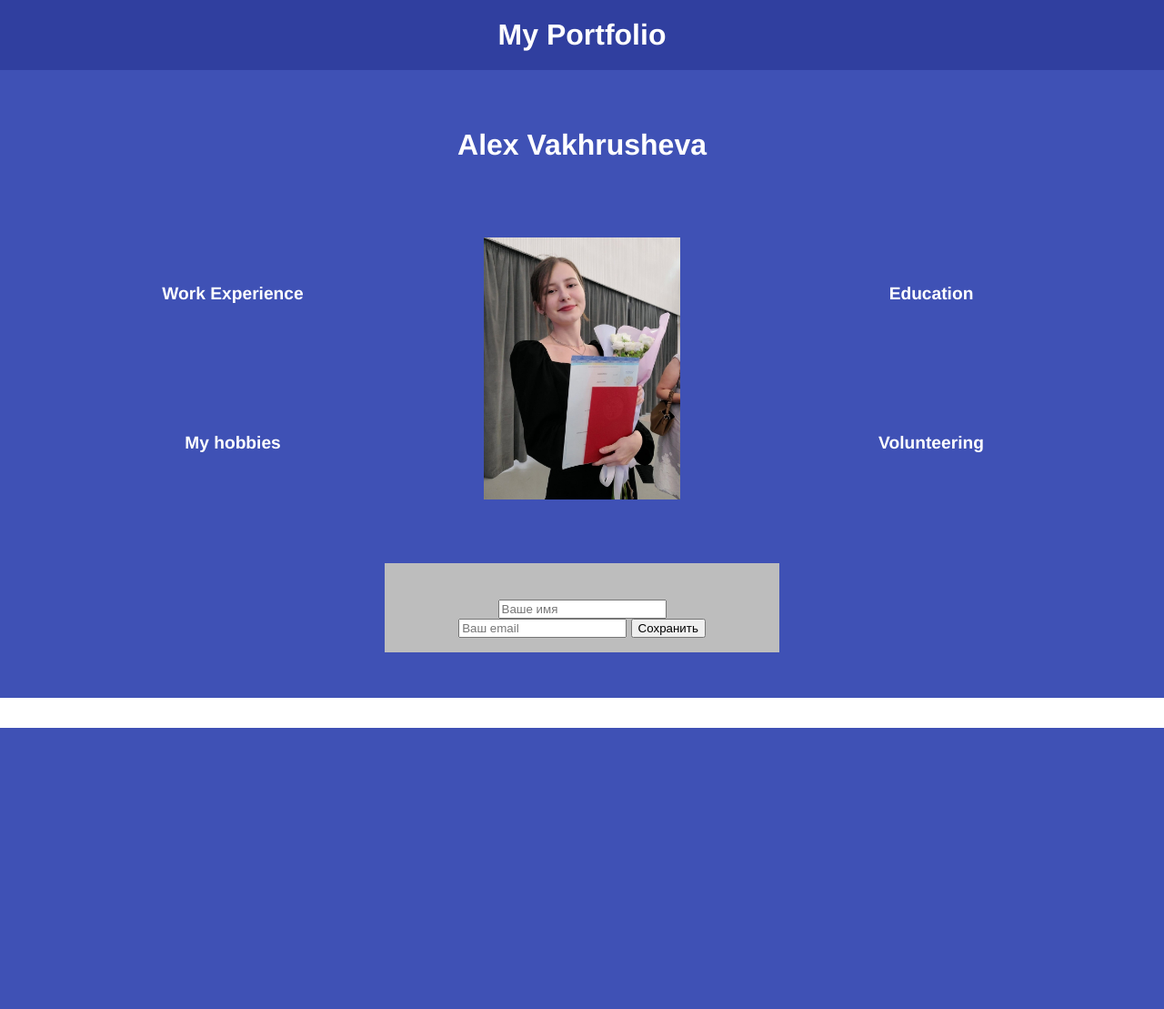
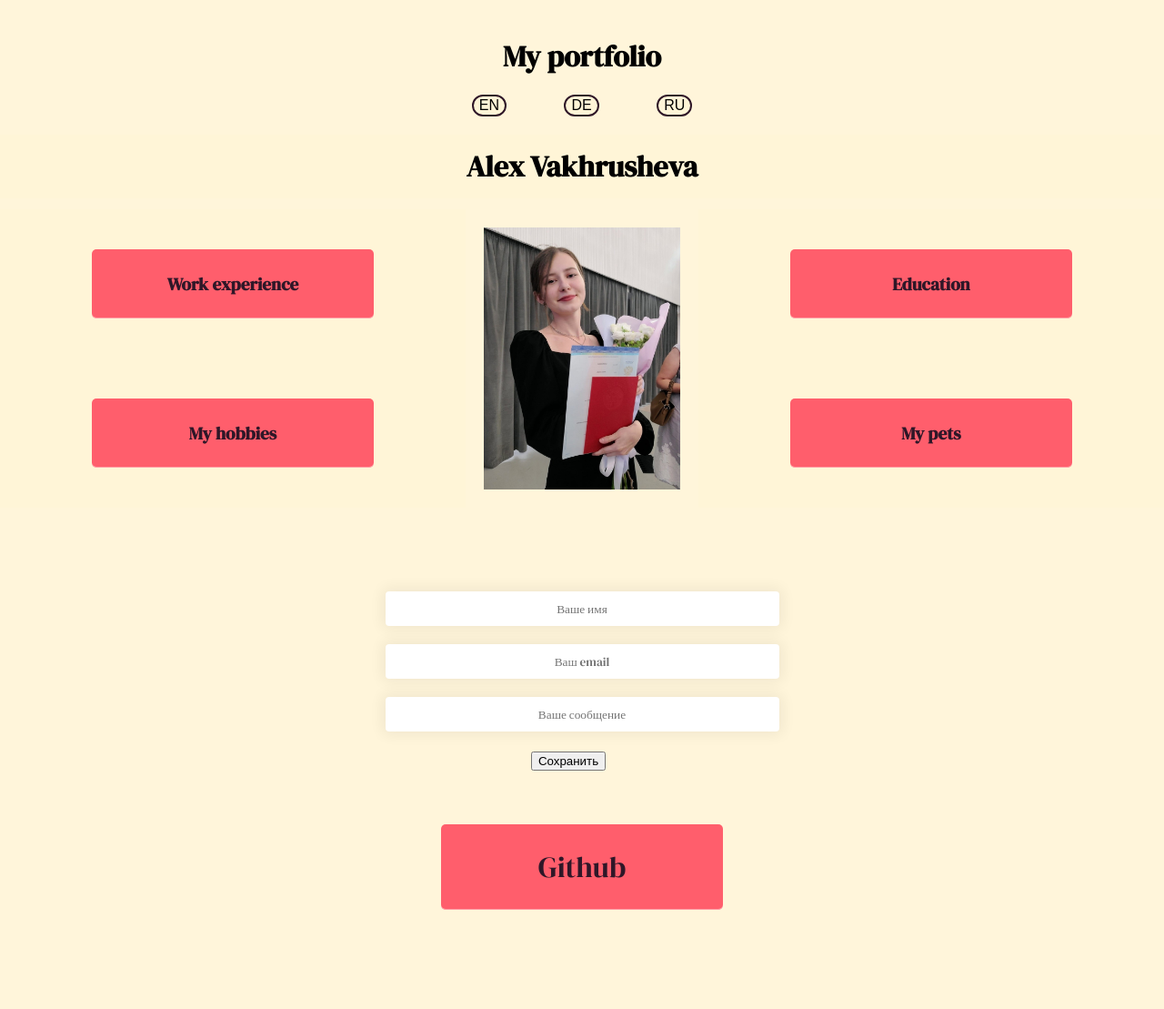
Before and after one commit to ewewraw/flask-for-beginners-course, a Flask app: page /portfolio in a window 1280 px wide. Shown: the whole page at 91% size. Before the commit the page ends 800 px from the top, so only its background shows below. Run offline with Flask 3, Linux system fonts and the light colour scheme; parts of the project's set-up code (start-up, migrations or seed data) failed here and were passed over.

Commit message:
changed style

```diff
--- /dev/null
+++ b/language/de_DE.json
@@ -0,0 +1,8 @@
+{
+  "My_portfolio": "Mein Portfolio",
+  "Alex_Vakhrusheva": "Alex Vakhrusheva",
+  "Education": "Ausbildung",
+  "Hobbies": "Meine Hobbys",
+  "Work_experience": "Arbeitserfahrung",
+  "My_pets": "Haustiere"
+}
--- a/language/en_EN.json
+++ b/language/en_EN.json
@@ -1,3 +1,8 @@
 {
-  "my_portfolio": "My Portfolio"
+  "My_portfolio": "My portfolio",
+  "Alex_Vakhrusheva": "Alex Vakhrusheva",
+  "Education": "Education",
+  "Hobbies": "My hobbies",
+  "Work_experience": "Work experience",
+  "My_pets": "My pets"
 }
--- a/language/ru_RU.json
+++ b/language/ru_RU.json
@@ -1,3 +1,8 @@
 {
-  "my_portfolio": "Мое Портфолио"
+  "My_portfolio": "Мое портфолио",
+  "Alex_Vakhrusheva": "Александра Вахрушева",
+  "Education": "Образование",
+  "Hobbies": "Хобби",
+  "Work_experience": "Опыт работы",
+  "My_pets": "Питомцы"
 }
--- a/main2.py
+++ b/main2.py
@@ -1,11 +1,49 @@
-from flask import Flask, render_template, request
+from flask import Flask, render_template, redirect, url_for, request  # include the flask library
+import locale
+import json
+import glob
+import os
+from os import listdir
+from os.path import isfile, join
+from flask_mail import Mail, Message
+import os
 
 app = Flask(__name__)
 
-@app.route('/portfolio', methods=['POST', 'GET'])
+@app.route('/portfolio')
 def main_page():
-    return render_template('portfolio.html')
+    return render_template('portfolio.html', translations=language.get('en_EN'))
 
+@app.route('/dummy_function', methods = ['POST'])
+def dummy_function():
+    lang = request.form['lang']
+    print('Oh myyyy')
+    print(lang)
+    print("button clicked")
+    if lang == 'en':
+        return render_template('portfolio.html', translations=language.get('en_EN'))
+    elif lang == 'de':
+        return render_template('portfolio.html', translations=language.get('de_DE'))
+    else:
+        return render_template('portfolio.html', translations=language.get('ru_RU'))
+
+@app.route("/send-test-email", methods=['POST'])
+def index():
+    name = request.form['name']
+    email = request.form['email']
+    message = request.form['message']
+    msg = Message('You got email from ' + name + ' ', sender=request.form['email'], recipients = ['kima88445@gmail.com'])
+    msg.body = request.form['message']
+    mail.send(msg)
+    # msgn = Message(name + ' ' + 'Thanks for your email!', sender='kima88445@gmail.com', recipients = [request.form['email']])
+    # mail.send(msgn)
+    return "Thanks for your email!"
+
+def get_stats(input):
+    return locale.format_string('%d', input)
+
+def get_currencies(input):
+    return locale.currency(input, international=True)
 
 @app.route('/random')
 def random_page():
@@ -15,5 +53,33 @@ def random_page():
 def education():
     return render_template('education.html')
 
+@app.route("/mypets")
+def mypets():
+    return render_template('mypets.html')
+
+app.config['MAIL_SERVER'] = 'smtp.gmail.com'
+app.config['MAIL_PORT'] = 465
+# TODO: replace with your email
+app.config['MAIL_USERNAME'] = os.getenv("FROM_EMAIL")
+# TODO:
+# The following line should contain a password set in app passwords ion your google account.
+# The password itself should be stored in .env file. DO NOT PUSH YOUR .env FILE TO GIT!!!
+# Look at the example in .dummy-env. This is how your .env should look like
+app.config['MAIL_PASSWORD'] = os.getenv("EMAIL_PASSWORD")
+app.config['MAIL_USE_TLS'] = False
+app.config['MAIL_USE_SSL'] = True
+
+mail = Mail(app)
+
+
 if __name__ == '__main__':
-   app.run(host="0.0.0.0", port=5000, debug=True) # application will start listening for web request on port 5000
+    app_language = 'ru_RU'
+    locale.setlocale(locale.LC_ALL, app_language)
+    language = {}
+    language_list = [f for f in listdir(os.path.join(".", 'language')) if isfile(join(os.path.join(".", 'language'), f))]
+    for lang in language_list:
+        lang_code = lang.split('.')[0]
+        with open(os.path.join(".", 'language', lang), 'r', encoding='utf8') as file:
+            language[lang_code] = json.loads(file.read())
+
+app.run(host="0.0.0.0", port=5000, debug=True)
--- a/static/portfolio.css
+++ b/static/portfolio.css
@@ -1,43 +1,85 @@
+
 body {
-    font-family: helvetica;
-    margin: 0;
+    font-family: 'DM Serif Display', serif;    margin: 0;
     padding: 0;
+    background-color: #fff5da;
 }
 
 header {
-    background-color: #303F9F;
-    color: #303F9F;
+    background-color: #fff5da;
     text-align: center;
     padding: 20px;
 }
 
 h1 {
     margin: 0;
-    color: #FFFFFF;
+    color: #2f1728
+    padding: 10px;
+    margin: 20px;
 }
+
 
 main {
     display: flex;
     justify-content: center;
     align-items: center;
-    background-color: #3F51B5;
 }
 
-footer {
-    background-color: #3F51B5;
-    color: #3F51B5;
+form {
+    display: inline;
+    padding: 30px;
+    margin-top: 50 px;
     text-align: center;
-    padding: 50px;
+    font-family: 'DM Serif Display', serif;
+}
+input[type=text], select, textarea {
+    display: flex;
+    flex-direction: column;
+    margin: 20px auto;
+    padding: 10px;
+    width: 35%;
+    border: 4px #ff5e6c;
+    border-radius: 4px;
+    box-shadow:0 0 15px 4px rgba(0,0,0,0.06);
+    resize: vertical;
+    text-align: center;
+    font-family: 'DM Serif Display', serif;
 }
 
 .grid-container {
     display: grid;
     grid-template-columns: 4fr 1fr 1fr 4fr;
-    grid-template-rows: 1fr 1fr 1fr;
+    grid-template-rows: 0.5fr 1fr 1fr;
     grid-template-areas:
     "name name name name"
     "working-experience picture picture education"
     "hobbies picture picture volunteering";
+}
+
+footer {
+    background-color: #fff5da;
+    text-align: center;
+    padding: 50px;
+}
+
+ul {
+    display: inline-grid;
+    grid-auto-flow: row;
+    grid-gap: 24px;
+    justify-items: center;
+    margin: auto;
+}
+
+@media (min-width: 500px) {
+    ul {
+        grid-auto-flow: column;
+    }
+}
+
+a {
+    color: #2f1728;
+    text-decoration: none;
+    box-shadow: inset 0 -1px 0 hsla(0, 0%, 100%, 0.4);
 }
 
 .picture {
@@ -58,20 +100,15 @@ footer {
     flex-direction: column;
     align-items: center;
     justify-content: center;
-    background-color: #3F51B5;
+    background-color: #fff5d7;
     padding: 20px;
     text-align: center;
 }
 
 .categories a {
-    color: #FFFFFF;
     text-decoration: none;
     font-weight: bold;
     font-size: larger;
-}
-
-.categories a:hover {
-    color: #BDBDBD;
 }
 
 .education {
@@ -92,11 +129,45 @@ footer {
 
 .name {
     grid-area: name;
+    padding: 0px;
+    height: 70px;
 }
 
-form {
-    margin: 0 auto;
-    max-width: 30%;
-    padding: 30px 30px 6px 30px;
-    background-color: #BDBDBD;
-    border: 10px solid #BDBDBD
+a {
+  display: block;
+  width: 300px;
+  padding: 25px 5px;
+  border-radius: 5px;
+  margin: 5% auto;
+  background-color: #ff5e6c;
+  text-align: center;
+  font-size: 32px;
+  color: #2f1728;
+  transition-property: background-color;
+  transition-duration: 0.75s;
+}
+
+a:hover {
+  background-color: #feb300;
+}
+
+button {
+    background-color: #fff5d7;
+    flex-wrap: wrap;
+    align-content: space-between;
+    text-align: justify;
+    justify-content: center;
+    flex-direction: row;
+    resize: horizontal;
+    border: 2px solid #2f1728;
+    border-radius: 20px;
+    font-size: 16px;
+    display: table-row;
+    align-items: center;
+    transition-property: background-color;
+    transition-duration: 0.75s;
+}
+
+button:hover {
+    background-color: #ff6771;
+}
--- a/templates/portfolio.html
+++ b/templates/portfolio.html
@@ -1,12 +1,30 @@
 <!DOCTYPE html>
 <html>
 <head>
+    <link rel="preconnect" href="https://fonts.googleapis.com">
+<link rel="preconnect" href="https://fonts.gstatic.com" crossorigin>
+<link href="https://fonts.googleapis.com/css2?family=DM+Serif+Display&display=swap" rel="stylesheet">
     <title>My Portfolio</title>
     <link rel="stylesheet" type="text/css" href="../static/portfolio.css">
 </head>
 <body>
 <header>
-    <h1>My Portfolio</h1>
+    <div class="d-flex flex-row w-75 justify-content-around">
+        <h1>{{ translations.get('My_portfolio') }}</h1>
+        <div class="d-flex flex-row justify-items-center">
+            <form action="/dummy_function" method="post">
+                <input type="hidden" name="lang" value="en" />
+                <button class="m-1">EN</button>
+            </form>
+            <form action="/dummy_function" method="post">
+                <input type="hidden" name="lang" value="de" />
+                <button class="m-1">DE</button>
+            </form>
+            <form action="/dummy_function" method="post">
+                <input type="hidden" name="lang" value="ru" />
+                <button class="m-1">RU</button>
+            </form>
+        </div>
 </header>
 <main>
     <div class="grid-container">
@@ -14,28 +32,31 @@
             <h1>Alex Vakhrusheva</h1>
         </div>
         <div class="education categories">
-            <a href="{{url_for("education")}}">Education</a>
+            <a href="{{url_for("education")}}">{{ translations.get('Education') }}</a>
         </div>
         <div class="working-experience categories">
-            <a href="#">Work Experience</a>
+            <a href="#">{{ translations.get('Work_experience') }}</a>
         </div>
         <div class="volunteering categories">
-            <a href="#">Volunteering</a>
+            <a href="{{url_for("mypets")}}">{{ translations.get('My_pets') }}</a>
         </div>
         <div class="picture">
             <img src="../static/Sasha.jpg" alt="Profile Picture">
         </div>
         <div class="hobbies categories">
-            <a href="#">My hobbies</a>
+            <a href="#">{{ translations.get('Hobbies') }}</a>
         </div>
     </div>
 </main>
 <footer>
-    <form action="/data" method="post">
-    <input type="text" placeholder="Ваше имя"></input>
-    <input type="text" placeholder="Ваш email"></input>
-    <input type="submit" value="Сохранить">
-    </form>
+    <div class="form">
+    <form action="/send-test-email" method="post">
+                <input type="text" id="name" name="name" placeholder="Ваше имя"></input>
+                <input type="text" id="email" name="email" placeholder="Ваш email"></input>
+                <input type="text" id="message" name="message" placeholder="Ваше сообщение"></input>
+                <input type="submit" value="Сохранить">
+    </div>
+        <a href="https://github.com/AlexVakhrusheva">Github</a>
 </footer>
 </body>
 </html>
```
Also changed, not shown: static/mypets.css (added, +57 -0 lines), templates/hobby.html (added, +14 -0 lines), templates/mypets.html (added, +35 -0 lines), static/Mifour.jpg (added), static/Mione.jpg (added), static/Mithree.jpg (added), static/Mitwo.jpg (added), static/harold.webp (deleted), 3 other files.
